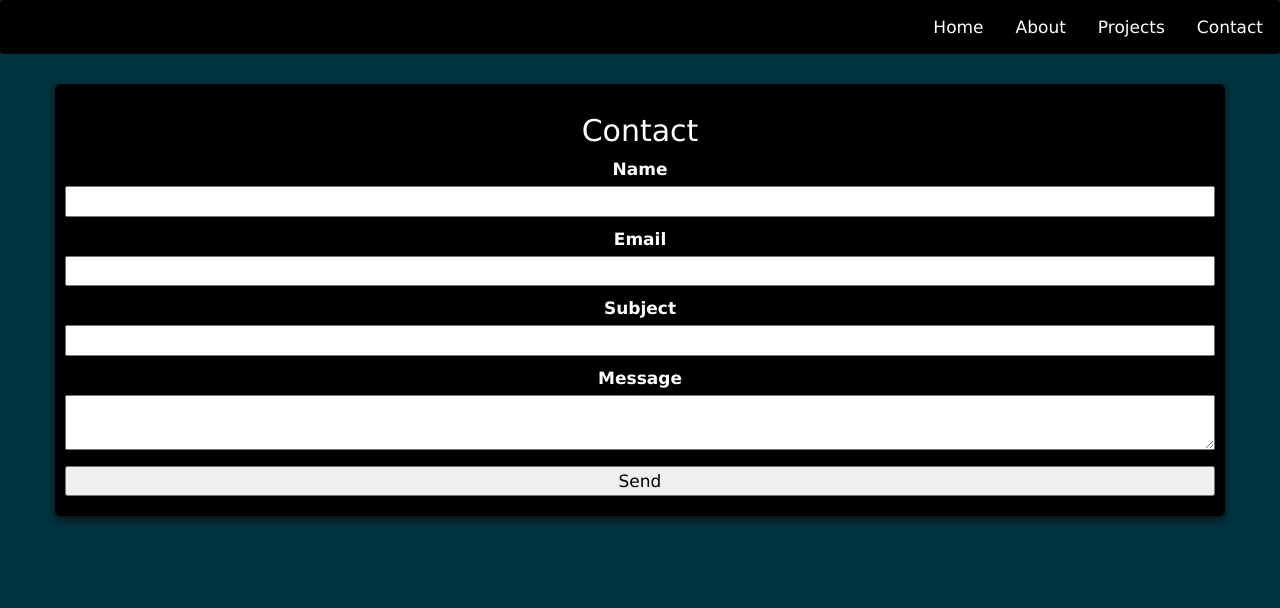
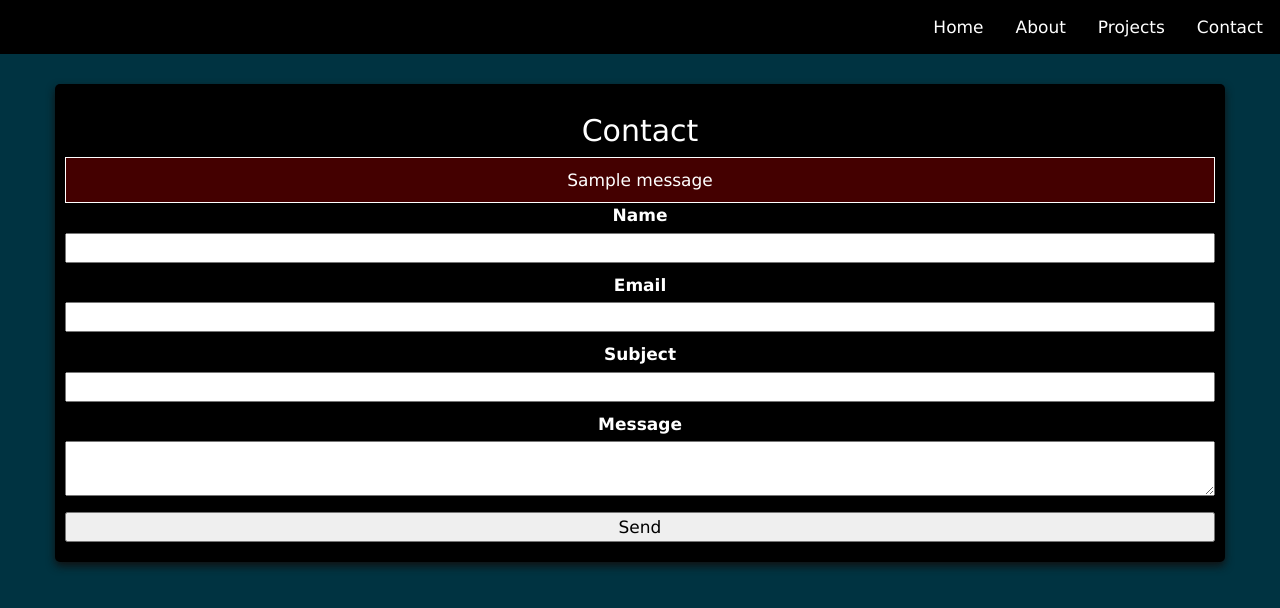
Before and after one commit to Brian-Bowyer/Personal-Website, a Flask app: page /contact in a window 1280 px wide. Shown: the top 608 px of the page. Run offline with Flask 2, Linux system fonts and the light colour scheme; one stand-in notice (Sample message) is shown; some libraries are stand-ins or nearby versions.

Commit message:
config message flashing

```diff
--- a/website/__init__.py
+++ b/website/__init__.py
@@ -1,10 +1,11 @@
 import os
 from collections import namedtuple
 
-from flask import Flask, render_template, redirect
+from flask import Flask, render_template, redirect, flash, request
 from flask_scss import Scss
 from flask_bootstrap import Bootstrap
 from flask_wtf.csrf import CSRFProtect
+from flask_mail import Message, Mail
 
 from .forms import ContactForm
 
@@ -52,6 +53,10 @@ def create_app(test_config=None):
         form = ContactForm()
         if form.validate_on_submit():
             return redirect('/success')
+        elif request.method == 'POST':  # this means that we failed validation
+            for key, error_list in form.errors.items():
+                for error in error_list:
+                    flash(error)
         return render_template('contact.html', form=form)
 
     @app.route('/success')
--- a/website/assets/style.scss
+++ b/website/assets/style.scss
@@ -1,10 +1,11 @@
 $primary-font-color: #fff;
 $primary-background-color: #003341;
-$offset-background-color: #000;
+$secondary-background-color: #000;
+$tertiary-background-color: #400;
 $shadow-color: #111;
 
 %card{
-    background: $offset-background-color;
+    background: $secondary-background-color;
     padding: 10px;
     margin-top: 10px;
     margin-bottom: 10px;
@@ -25,8 +26,9 @@ html, main, .row {
     height: 100%;
 }
 
+header {
+    background: $secondary-background-color;
     nav {
-    background: $offset-background-color;
         ul {
             li {
                 display: inline;
@@ -38,8 +40,10 @@ nav {
         }
     }
 
+}
+
 footer {
-    background: $offset-background-color;
+    background: $secondary-background-color;
     position: fixed;
     left: 0;
     bottom: 0;
@@ -53,12 +57,19 @@ form {
     }
     input {
         width: 100%;
-        color: $offset-background-color;
+        color: $secondary-background-color;
     }
     textarea {
         width: 100%;
-        color: $offset-background-color;
+        color: $secondary-background-color;
     }
+}
+
+.flash{
+    text-align: center;
+    padding: 10px;
+    border: 1px solid white;
+    background-color: $tertiary-background-color;
 }
 
 .content-card{
--- a/website/forms.py
+++ b/website/forms.py
@@ -1,9 +1,9 @@
 from flask_wtf import FlaskForm
-from wtforms import StringField, TextAreaField, SubmitField
+from wtforms import StringField, TextAreaField, SubmitField, validators, ValidationError
 
 class ContactForm(FlaskForm):
-    name = StringField("Name")
-    email = StringField("Email")
-    subject = StringField("Subject")
-    message = TextAreaField("Message")
+    name = StringField("Name", [validators.Required()])
+    email = StringField("Email", [validators.Required(), validators.Email()])
+    subject = StringField("Subject", [validators.Required()])
+    message = TextAreaField("Message", [validators.Required()])
     submit = SubmitField("Send")
--- a/website/static/style.css
+++ b/website/static/style.css
@@ -18,12 +18,12 @@
     html, main, .row {
       height: 100%; }
 
-      nav {
+      header {
         background: #000; }
-        nav ul li {
+        header nav ul li {
           display: inline;
           padding: 1px; }
-          nav ul li a {
+          header nav ul li a {
             color: #fff; }
 
 footer {
@@ -43,10 +43,16 @@ footer {
         width: 100%;
         color: #000; }
 
-.content-card {
-  height: 75%; }
-  .content-card h1 {
-    text-align: center; }
+.flash {
+  text-align: center;
+  padding: 10px;
+  border: 1px solid white;
+  background-color: #400; }
+
+  .content-card {
+    height: 75%; }
+    .content-card h1 {
+      text-align: center; }
 
 .project-card .project-img img {
   width: 150px;
--- a/website/templates/contact.html
+++ b/website/templates/contact.html
@@ -7,6 +7,15 @@
     <div class="row">
         <div class='col content-card'>
             <h2>Contact</h2>
+            {% with messages = get_flashed_messages() %}
+                {% if messages %}
+                    <div class=flash>
+                    {% for message in messages %}
+                        {{ message }}
+                    {% endfor %}
+                    </div>
+                {% endif %}
+            {% endwith %}
             <form action="{{ url_for('contact') }}" method=post>
                 {{ form.csrf_token }}
                 <p>
```
Lines whose indentation alone changed are shown as unchanged.
